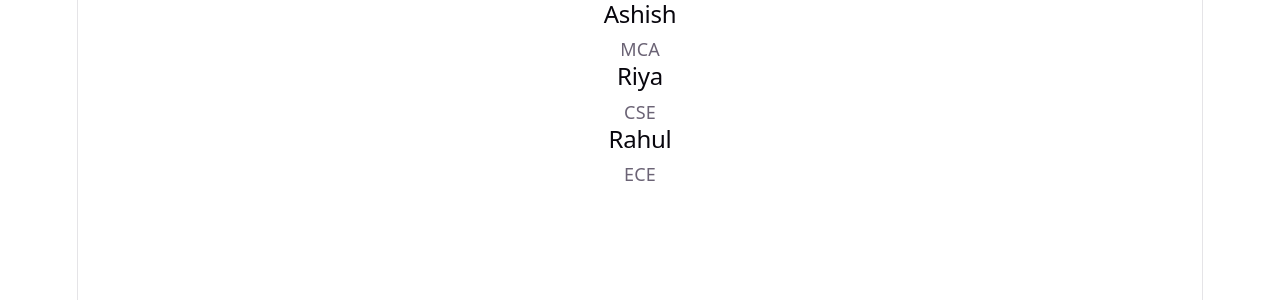
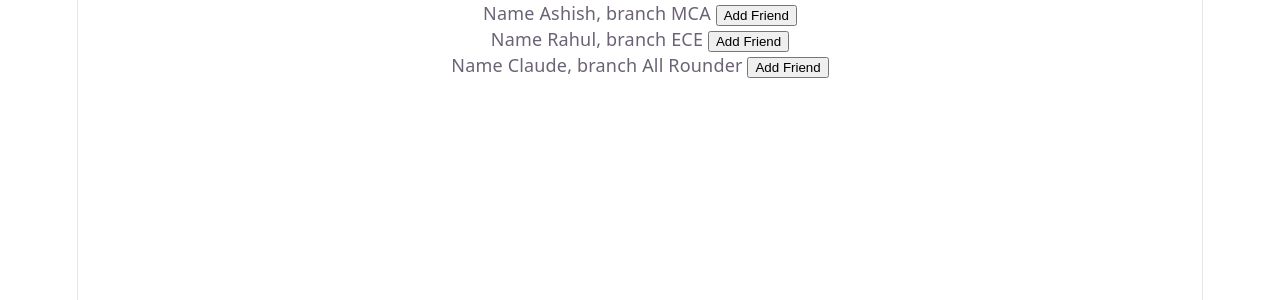
Before and after one commit to ashish8112/Javascript_Practice, a React (Vite) app in the folder Claude_Learning_MERN/Project/adusa-frontend/: page / in a window 1280 px wide. Shown: the top 300 px of the page. Built offline with nearby package versions, Linux system fonts and the light colour scheme.

Commit message:
Student Rendering

```diff
--- a/Claude_Learning_MERN/Project/adusa-frontend/src/App.jsx
+++ b/Claude_Learning_MERN/Project/adusa-frontend/src/App.jsx
@@ -1,24 +1,19 @@
-import {useState} from 'react';
+import StudentList from "./StudentList";
+import { useState } from "react";
 function App()
 {
-  const students=[
-    {_id:"1",name:"Ashish",branch:"MCA"},
-    {_id:"2",name:"Riya",branch:"CSE"},
-    {_id:"3",name:"Rahul",branch:"ECE"}
-  ];
-
-  return(
+  const [students,setStudents]=useState([{name:"Ashish",branch:"MCA"},{name:"Rahul",branch:"ECE"},{name:"Claude",branch:"All Rounder"}])
+  return (
     <div>
       {
         students.map((student)=>(
-          <div key={student._id}>
-          <h2>{student.name}</h2>
-          <p>{student.branch}</p>
+          <div key={student.name}>
+          <StudentList name = {student.name} branch={student.branch}/>
           </div>
         ))
       }
     </div>
+
   )
 }
-
 export default App;
--- /dev/null
+++ b/Claude_Learning_MERN/Project/adusa-frontend/src/Practice/StudentList.jsx
@@ -0,0 +1,24 @@
+import {useState} from 'react';
+function studentList()
+{
+  const students=[
+    {_id:"1",name:"Ashish",branch:"MCA"},
+    {_id:"2",name:"Riya",branch:"CSE"},
+    {_id:"3",name:"Rahul",branch:"ECE"}
+  ];
+
+  return(
+    <div>
+      {
+        students.map((student)=>(
+          <div key={student._id}>
+          <h2>{student.name}</h2>
+          <p>{student.branch}</p>
+          </div>
+        ))
+      }
+    </div>
+  )
+}
+
+export default studentList;
--- /dev/null
+++ b/Claude_Learning_MERN/Project/adusa-frontend/src/StudentList.jsx
@@ -0,0 +1,14 @@
+import { useState } from "react";
+
+function StudentList({name,branch})
+{
+    const [isFriend,setFriend]=useState(false);
+return (
+    <div>
+        <span>Name {name}, branch {branch} </span>
+        {isFriend?<button>✅ Friend Added</button>:<button onClick={()=>setFriend(true)}>Add Friend</button>}
+    </div>
+)
+}
+
+export default StudentList
```
Also changed, not shown: Claude_Learning_MERN/Project/adusa-frontend/src/Practice/MapUseState.jsx (added, +20 -0 lines).
